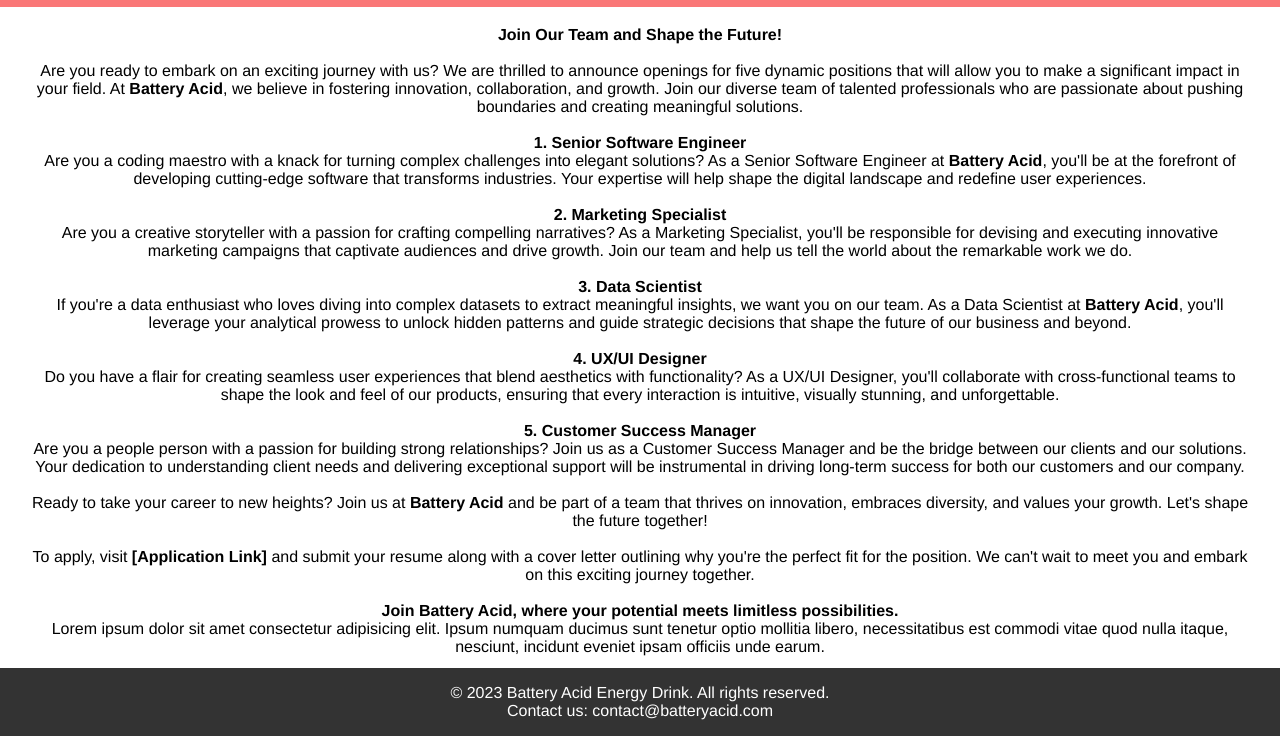
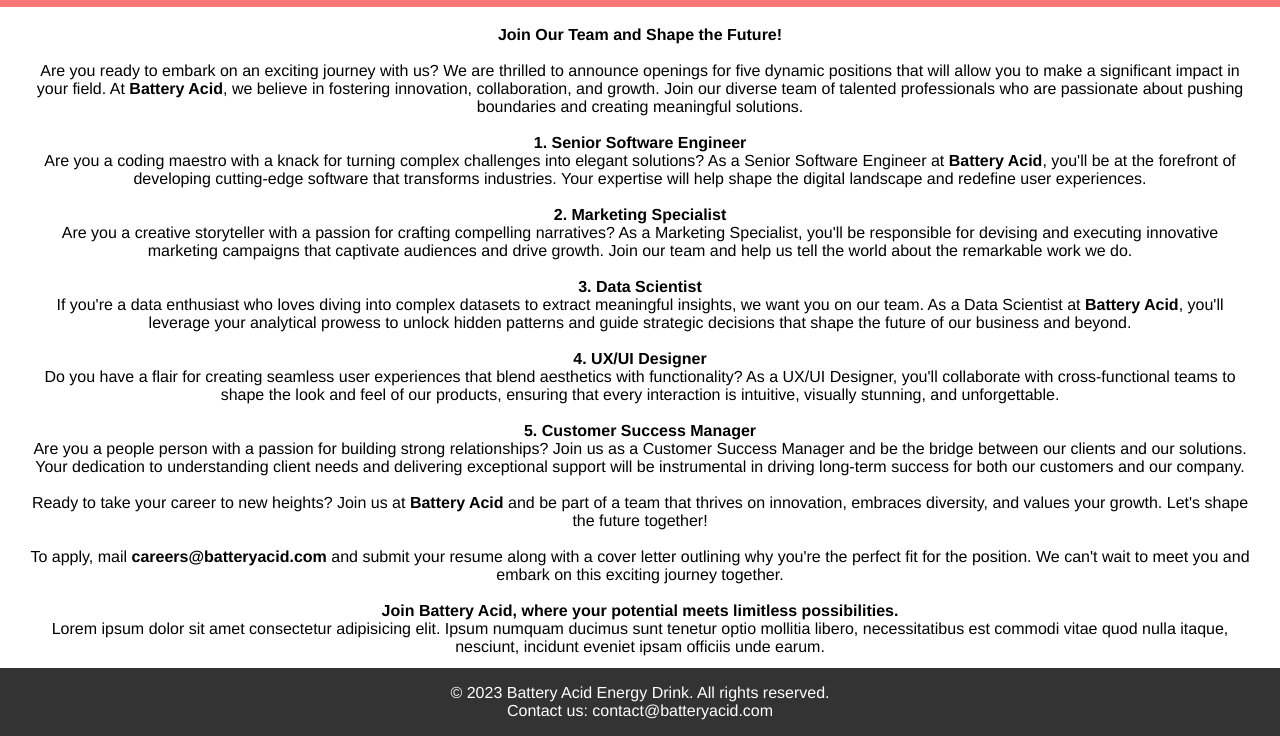
Before and after one commit to milliexn/batteryacid, a plain HTML site: page careersPage.html in a window 1280 px wide. Shown: the part 64-800 px from the top of the page. Drawn offline with nearby package versions, Linux system fonts and the light colour scheme.

Commit message:
Update careersPage.html

```diff
--- a/careersPage.html
+++ b/careersPage.html
@@ -33,7 +33,7 @@ Are you a people person with a passion for building strong relationships? Join u
 
 Ready to take your career to new heights? Join us at <b>Battery Acid</b> and be part of a team that thrives on innovation, embraces diversity, and values your growth. Let's shape the future together!<br><br>
 
-To apply, visit <b>[Application Link]</b> and submit your resume along with a cover letter outlining why you're the perfect fit for the position. We can't wait to meet you and embark on this exciting journey together.<br><br>
+To apply, mail <b>careers@batteryacid.com</b> and submit your resume along with a cover letter outlining why you're the perfect fit for the position. We can't wait to meet you and embark on this exciting journey together.<br><br>
 
 <b>Join Battery Acid, where your potential meets limitless possibilities.</b>
 
```
